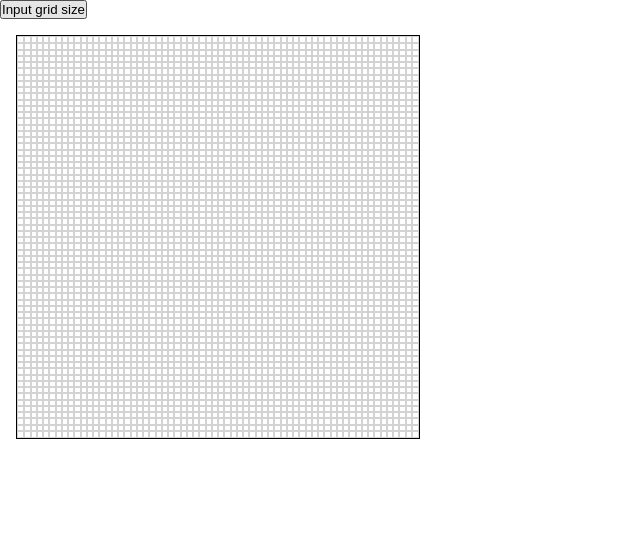
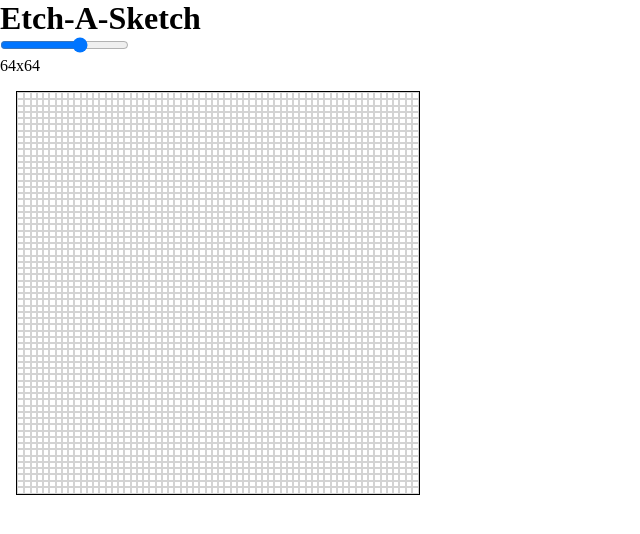
Before and after one commit to kenyachan/etch-a-sketch, a plain HTML site: page index.html in a window 1280 px wide. Shown: the whole page, without its empty margins (0-640 px from the left). Drawn offline with Linux system fonts and the light colour scheme.

Commit message:
Add slider to choose grid size

```diff
--- a/index.html
+++ b/index.html
@@ -10,10 +10,15 @@
 </head>
 <body>
     <header>
-
+        <h1>Etch-A-Sketch</h1>
     </header>
     <main>
-        <button id="userInput">Input grid size</button>
+        <div id="settings">
+            <div id="slider-container">
+                <input id="slider" type="range" min="1" max="100" value="64">
+                <p id="slider-value">-</p>
+            </div>
+        </div>
         <div id="grid-container">
 
         </div>
--- a/js/etch-a-sketch.js
+++ b/js/etch-a-sketch.js
@@ -13,8 +13,23 @@
     }
 }
 
-function draw(gridItem) {
-    gridItem.target.classList.add('drawn');
+function draw() {
+    this.classList.add('drawn');
 }
 
+function updateSliderValueDisplay() {
+    let sliderDisplayValue = document.querySelector('#slider-value');
+
+    sliderDisplayValue.textContent = `${this.value}x${this.value}`;
+}
+
+function initiateSettings() {
+    let slider = document.querySelector('#slider');
+    slider.addEventListener('input', updateSliderValueDisplay);
+
+    let sliderDisplayValue = document.querySelector('#slider-value');
+    sliderDisplayValue.textContent = `${slider.value}x${slider.value}`;
+}
+
+initiateSettings()
 createGrid(64);
```
